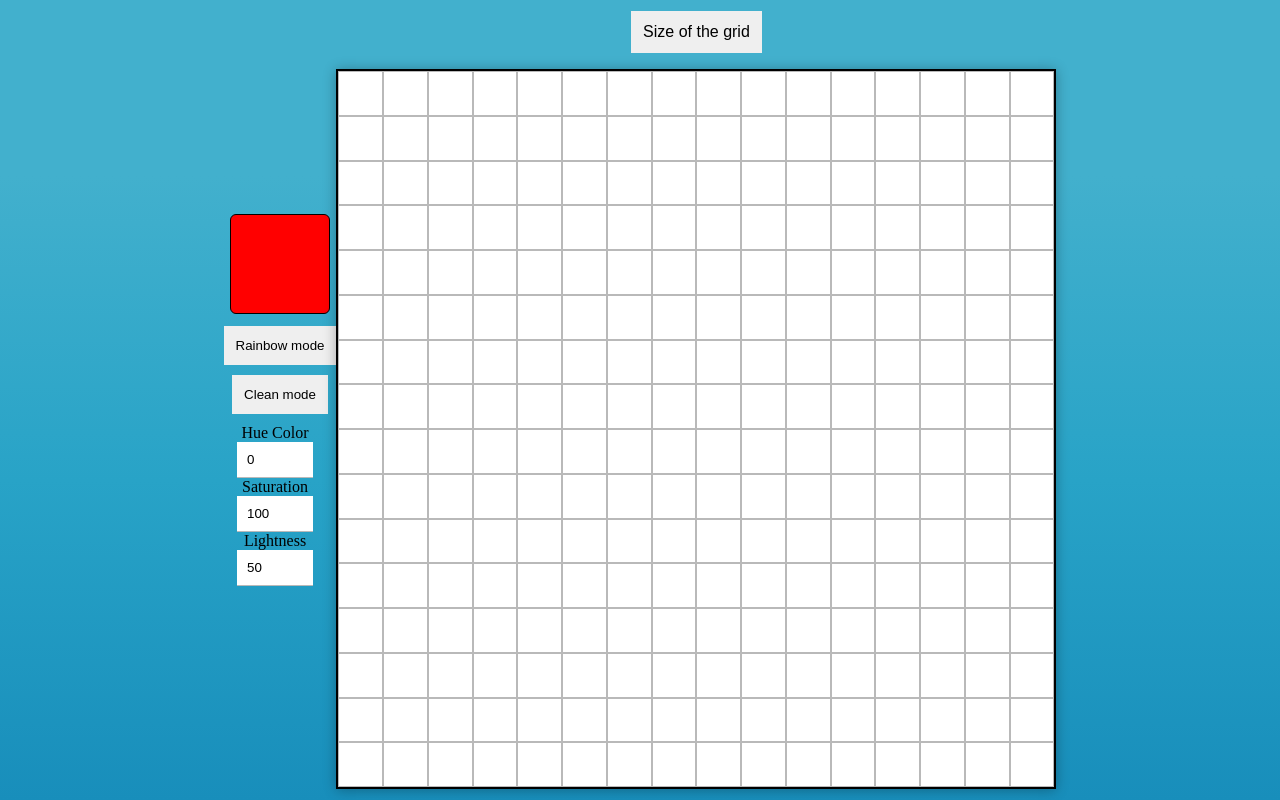
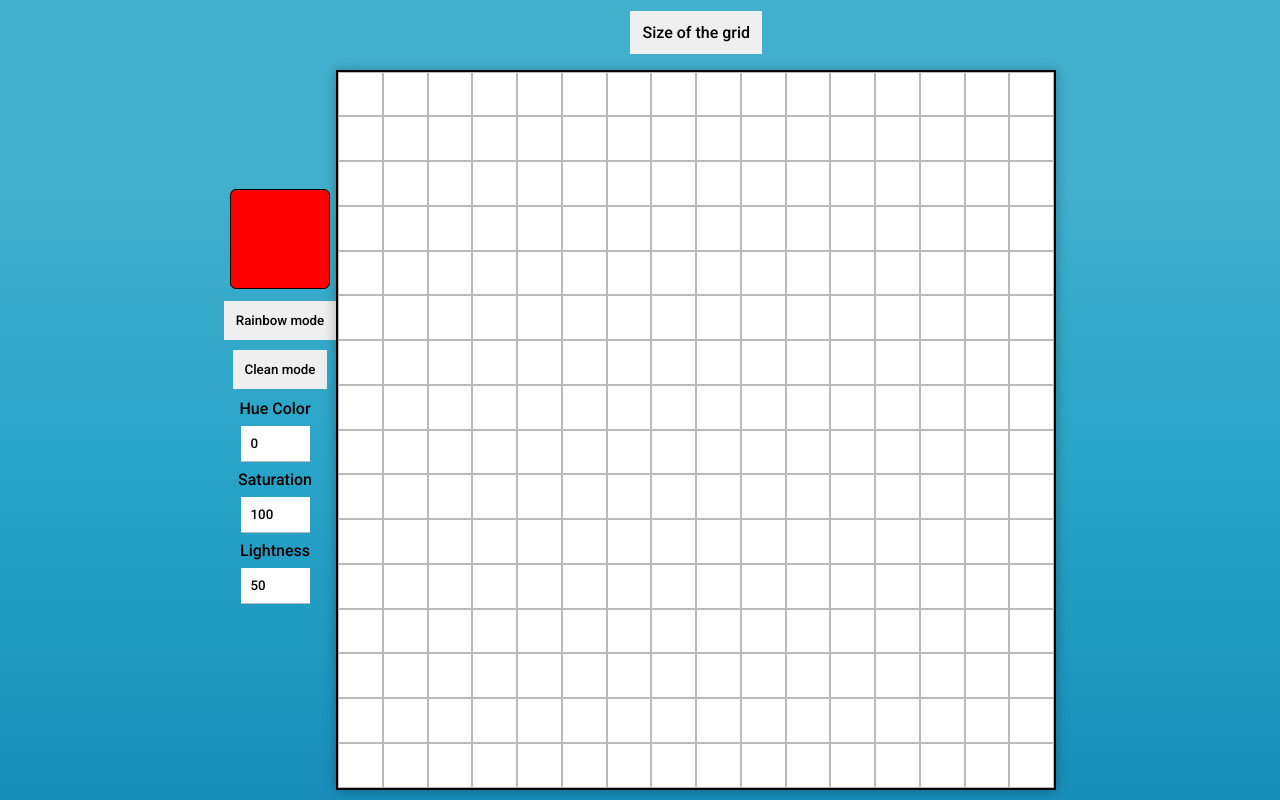
Before and after one commit to LucioFurnari/Etch-a-Sketch, a plain HTML site: page index.html in a window 1280 px wide. Drawn offline with Linux system fonts and the light colour scheme.

Commit message:
Add font family and margin in inputs

```diff
--- a/style.css
+++ b/style.css
@@ -2,7 +2,7 @@
     padding: 0;
     margin: 0;
     box-sizing: border-box;
-
+    font-family: 'Roboto', sans-serif;
 }
 body{
     display: flex;
@@ -62,6 +62,7 @@ body{
     border: none;
     border-bottom: 1px solid rgba(25,25,25,0.3);
     padding: 10px;
+    margin: 8px;
 }
 .show-color {
     width: 100px;
```
